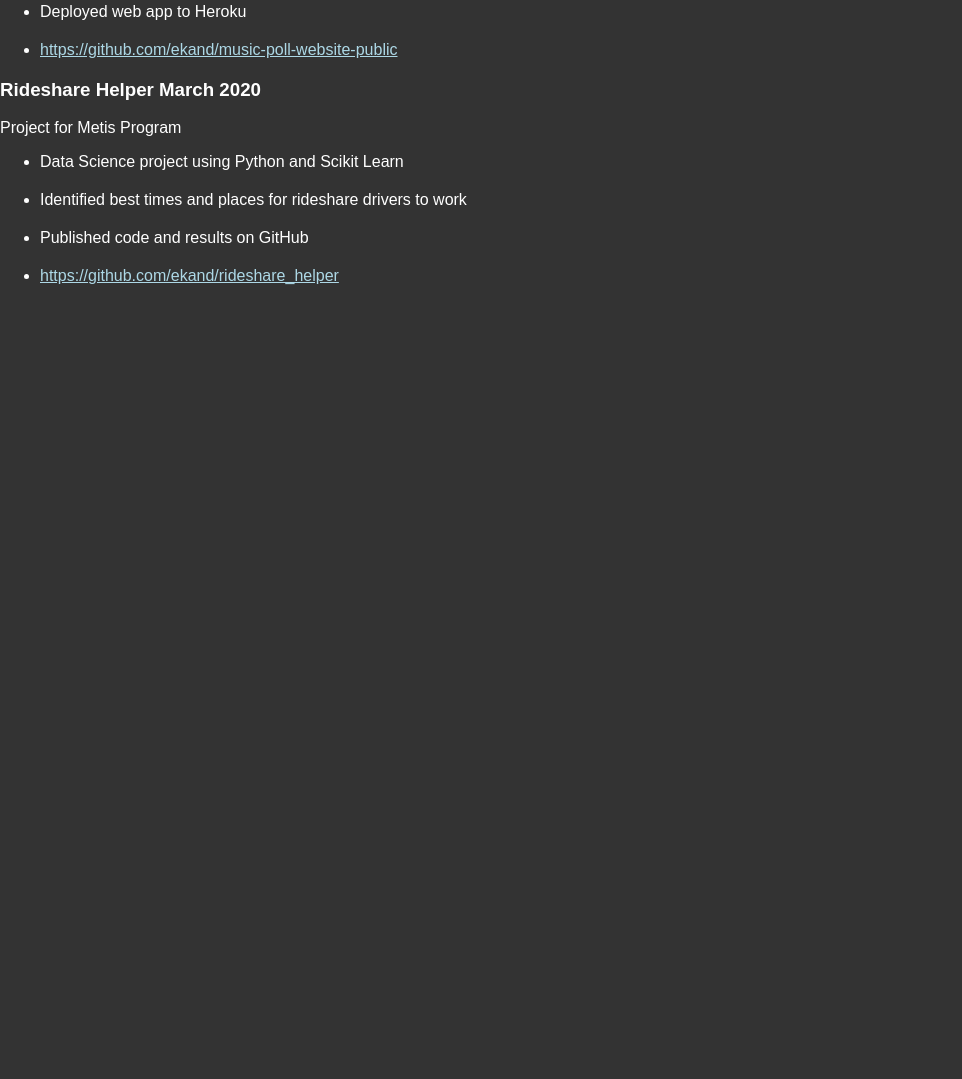
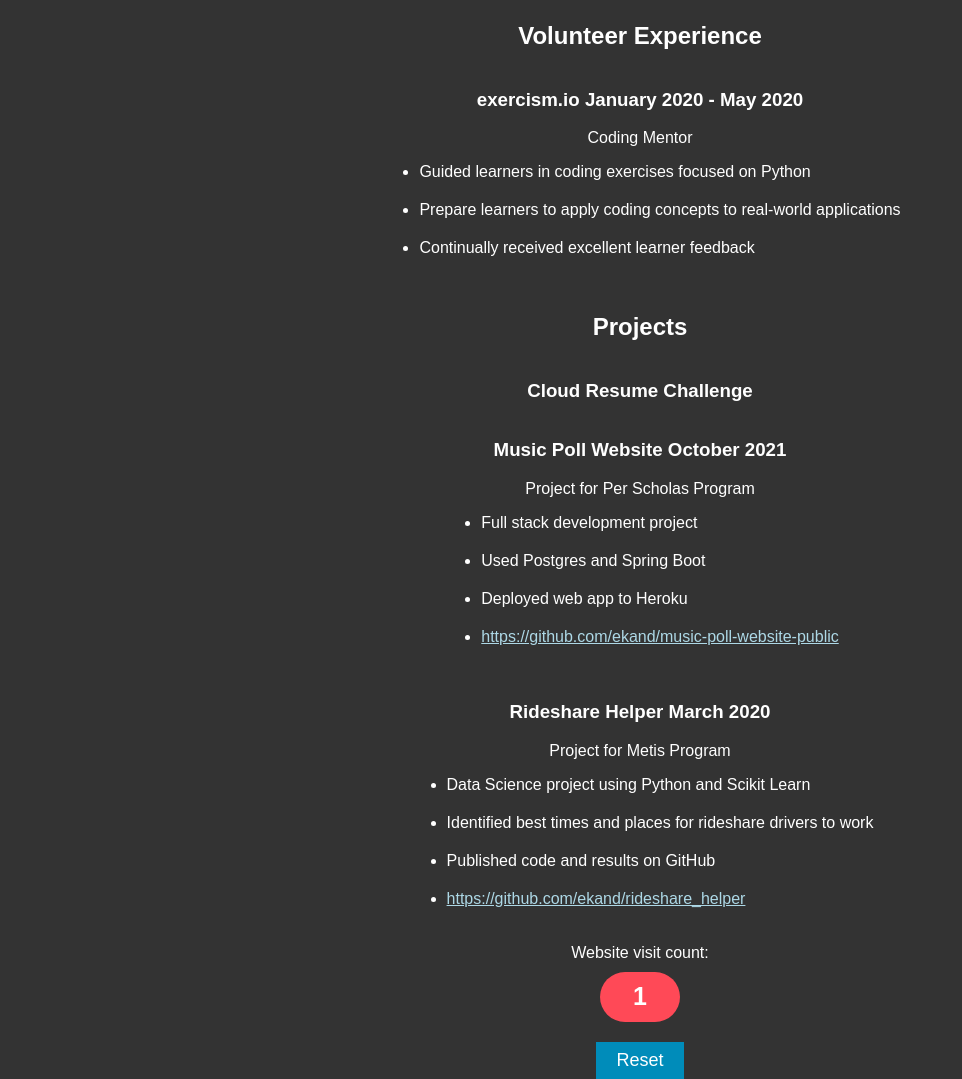
Before and after one commit to ekand/cloud-resume-frontend, a plain HTML site: page index.html in a window 1280 px wide. Shown: the part 2915-3994 px from the top of the page, without its empty margins (0-962 px from the left). Before the commit the page ends 3220 px from the top, so only its background shows below. Drawn offline with Linux system fonts and the light colour scheme.

Commit message:
add counter and center

```diff
--- a/index.html
+++ b/index.html
@@ -5,6 +5,7 @@
     <title>Erik Kristofer Anderson | Cloud Resume Challenge</title>
     <meta name="description" content="Cloud Resume Challenge">
     <link rel="stylesheet" href="styles.css">
+    <script defer src="index.js"></script>
 </head>
 
 <body>
@@ -159,6 +160,9 @@
         <li>Published code and results on GitHub</li>
         <li><a href="https://github.com/ekand/rideshare_helper">https://github.com/ekand/rideshare_helper</a></li>
     </ul>
+    <div>Website visit count:</div>
+    <div class="website-counter"></div>
+    <button id="reset">Reset</button>
 </body>
 
 </html>
--- /dev/null
+++ b/index.js
@@ -0,0 +1,20 @@
+var counterContainer = document.querySelector(".website-counter");
+var resetButton = document.querySelector("#reset");
+var visitCount = localStorage.getItem("page_view");
+
+// Check if page_view entry is present
+if (visitCount) {
+  visitCount = Number(visitCount) + 1;
+  localStorage.setItem("page_view", visitCount);
+} else {
+  visitCount = 1;
+  localStorage.setItem("page_view", 1);
+}
+counterContainer.innerHTML = visitCount;
+
+// Adding onClick event listener
+resetButton.addEventListener("click", () => {
+  visitCount = 1;
+  localStorage.setItem("page_view", 1);
+  counterContainer.innerHTML = visitCount;
+});
--- a/styles.css
+++ b/styles.css
@@ -51,3 +51,40 @@ footer {
     padding: 20px;
     text-align: center;
 }
+
+
+/* Center child elements */
+body,
+.website-counter {
+  display: flex;
+  justify-content: center;
+  align-items: center;
+  flex-direction: column;
+}
+
+/* body {
+  height: 100vh;
+} */
+
+/* Styles for website counter container */
+.website-counter {
+  background-color: #ff4957;
+  height: 50px;
+  width: 80px;
+  color: white;
+  border-radius: 30px;
+  font-weight: 700;
+  font-size: 25px;
+  margin-top: 10px;
+}
+
+/* Styles for reset button */
+#reset {
+  margin-top: 20px;
+  background-color: #008cba;
+  cursor: pointer;
+  font-size: 18px;
+  padding: 8px 20px;
+  color: white;
+  border: 0;
+}
```
